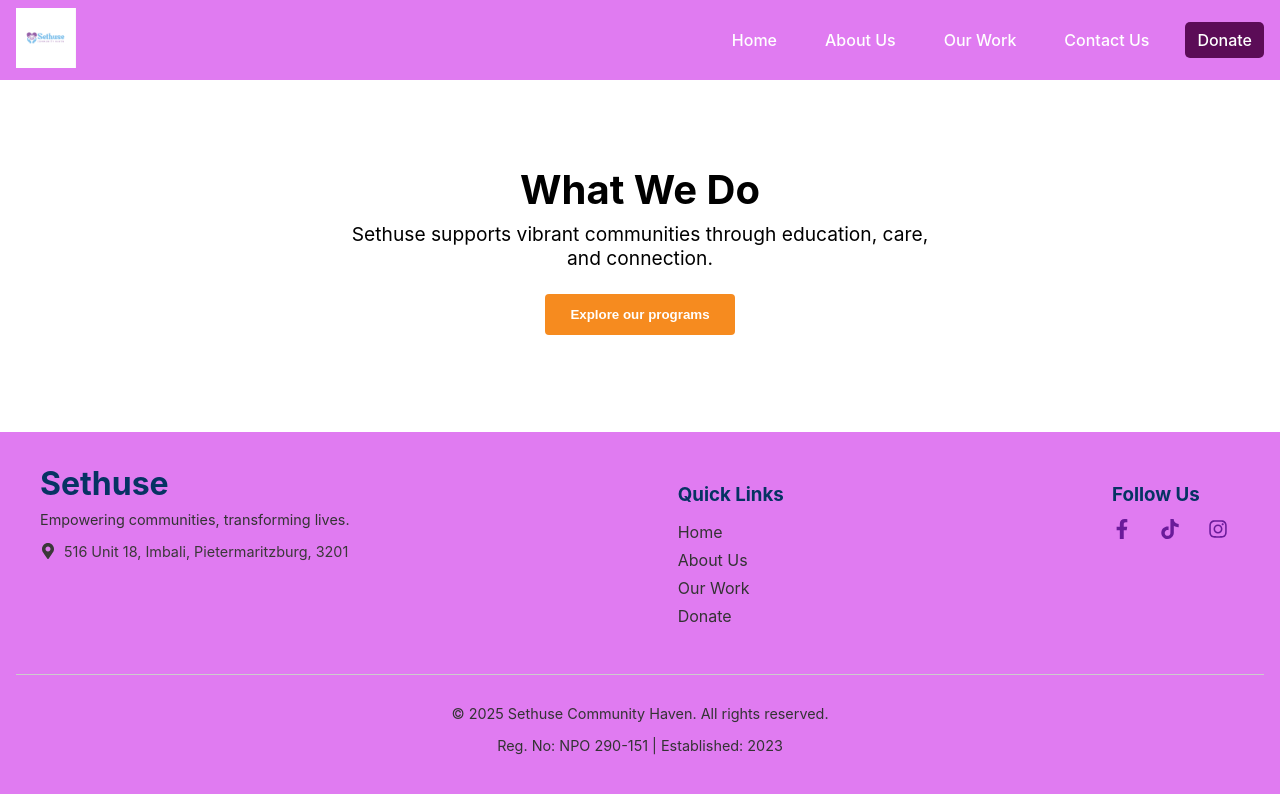
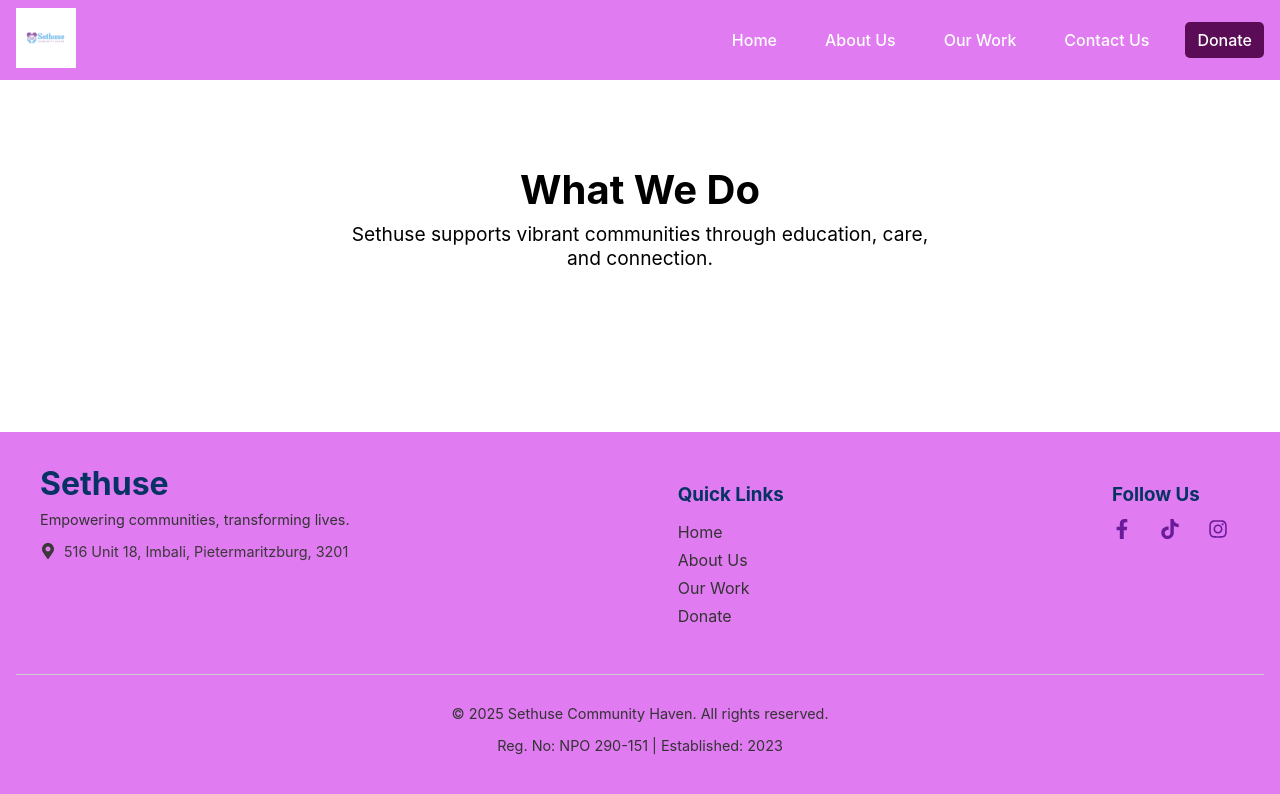
Before and after one commit to SmaSema/sethuse-website, a React (Create React App) app: page /work in a window 1280 px wide. Shown: the top 794 px of the page. Built offline with nearby package versions, Linux system fonts and the light colour scheme.

Commit message:
35th  commit

```diff
--- a/src/components/OurWork_page/HeroWork.js
+++ b/src/components/OurWork_page/HeroWork.js
@@ -5,7 +5,6 @@ const HeroWork = () => (
   <div className="header-block">
       <h4>What We Do</h4>
       <p>Sethuse supports vibrant communities through education, care, and connection.</p>
-      <button className="explore-btn">Explore our programs</button>
     </div>
 );
 
```
